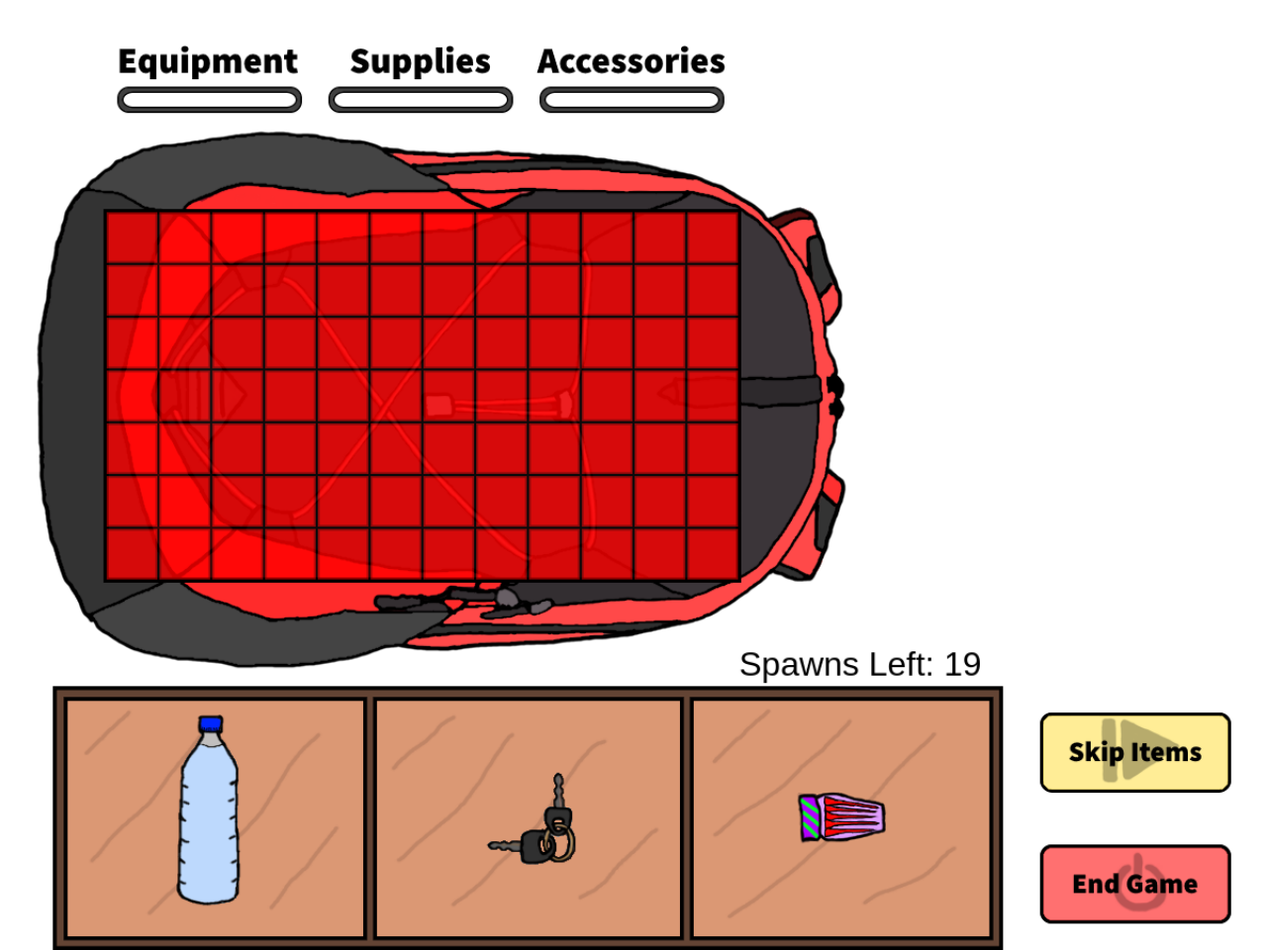
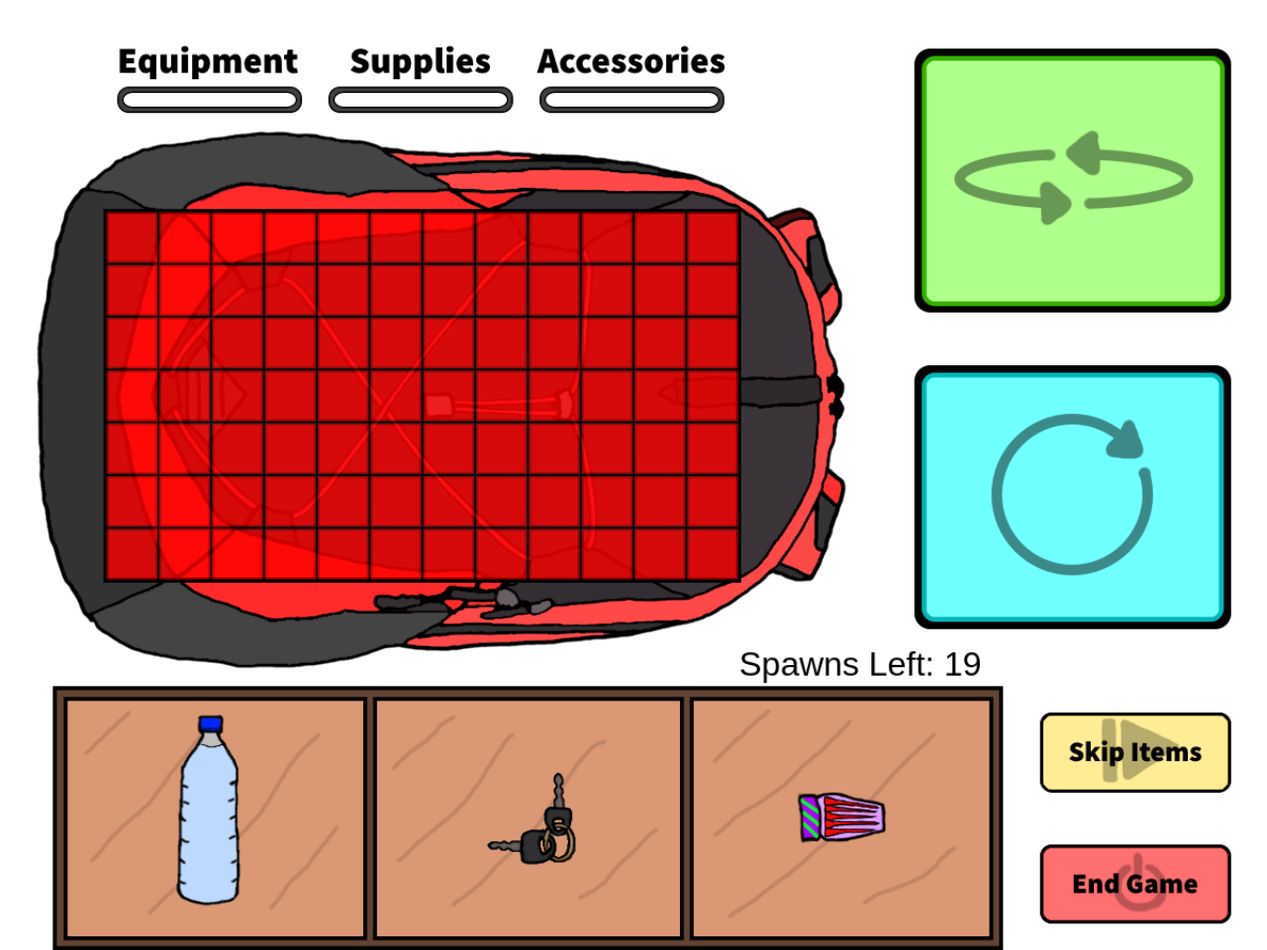
Before and after one commit to Wreckie/PickPack, a plain HTML site: page index.html in a window 1280 px wide. Shown: the top 960 px of the page at 99% size. Drawn offline with Linux system fonts and the light colour scheme.

Commit message:
V0.3.1
removes scrollbar to avoid hit detection issues
adds flip button and rotate button (no functionality yet)

```diff
--- a/golf.js
+++ b/golf.js
@@ -387,12 +387,19 @@ window.addEventListener("load", RunGame);
                             dropHere = false;
                         }
 
-                        //if we can't drop the item at the current position, put it back where we found it and re-cover the tiles it was on
+                        //if we can't drop the item at the current position, we need to put it back where it came from and update the tiles
                        	if (!dropHere)
                        	{
     	                    clickedItem.x = clickedItemInitX;
     	                    clickedItem.y = clickedItemInitY;
                             UpdateTiles();
+                            //we should also check if we are on a flip/rotate button
+                            scaleFactor = window.innerWidth / GAME_WIDTH;
+                            var mouseX = event.pageX;
+                            var mouseY = event.pageY;
+                            var minX = 966 * scaleFactor;
+                            var maxX = minX + (300 * scaleFactor);
+
                     	}
                         //otherwise we can drop it
                         else
@@ -724,6 +731,8 @@ window.addEventListener("load", RunGame);
                 sprites.endgameU        = new Image();
                 sprites.endgameH        = new Image();
                 sprites.gameover        = new Image();
+                sprites.flipbutton      = new Image();
+                sprites.rotatebutton    = new Image();
 
                 sprites.rucksack.addEventListener("load", ImageLoaded);
                 sprites.box.addEventListener("load", ImageLoaded);
@@ -735,6 +744,8 @@ window.addEventListener("load", RunGame);
                 sprites.endgameU.addEventListener("load", ImageLoaded);
                 sprites.endgameH.addEventListener("load", ImageLoaded);
                 sprites.gameover.addEventListener("load", ImageLoaded);
+                sprites.flipbutton.addEventListener("load", ImageLoaded);
+                sprites.rotatebutton.addEventListener("load", ImageLoaded);
 
                 sprites.rucksack.src        = 'sprites/rucksack.png';
                 sprites.box.src             = 'sprites/box.png';
@@ -746,7 +757,8 @@ window.addEventListener("load", RunGame);
                 sprites.endgameU.src        = 'sprites/EndButtonU.png';
                 sprites.endgameH.src        = 'sprites/EndButtonH.png';
                 sprites.gameover.src        = 'sprites/gameover.png';
-
+                sprites.flipbutton.src      = 'sprites/FlipButton.png';
+                sprites.rotatebutton.src    = 'sprites/RotateButton.png';
 
                 //tiles
                 sprites.tileU = new Image();
@@ -855,6 +867,9 @@ window.addEventListener("load", RunGame);
                     context.drawImage(sprites.rucksack, 25, 100);
                     context.drawImage(sprites.box, 50, 650);
 
+                    context.drawImage(sprites.flipbutton, 866, 46);
+                    context.drawImage(sprites.rotatebutton, 866, 346);
+
                     for (var i = 0; i < 2; i++)
                     {
                         buttons[i].Draw();
--- a/index.html
+++ b/index.html
@@ -2,7 +2,6 @@
 <html>
 <head>
     <title>Pick&Pack: Golf Trip</title>
-    <link rel="icon" href="favicon.ico">
     <meta name="viewport" content="width=device-width, user-scalable=no" />
     <style>
         canvas
@@ -15,6 +14,7 @@
         {
             padding: 0;
             margin: 0;
+            overflow-y: hidden;
 
         }
     </style>
```
Also changed, not shown: sprites/FlipButton.png (added), sprites/RotateButton.png (added).
